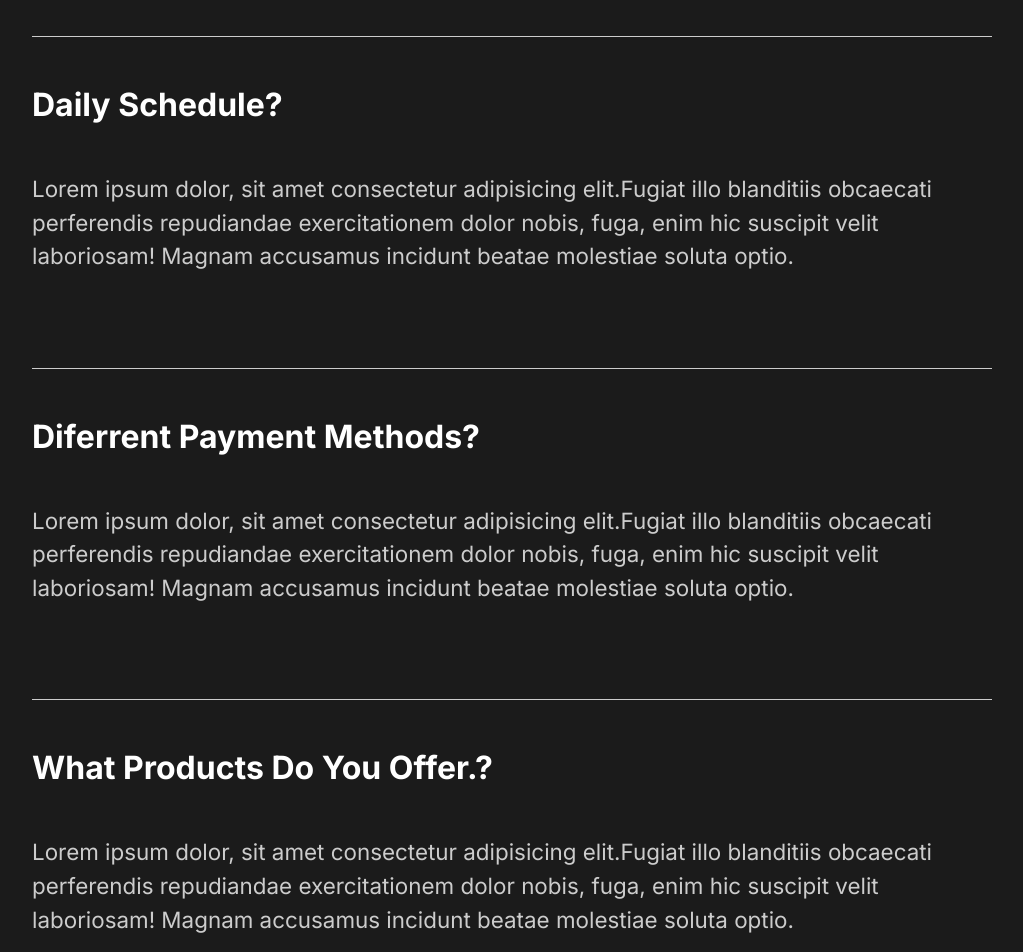
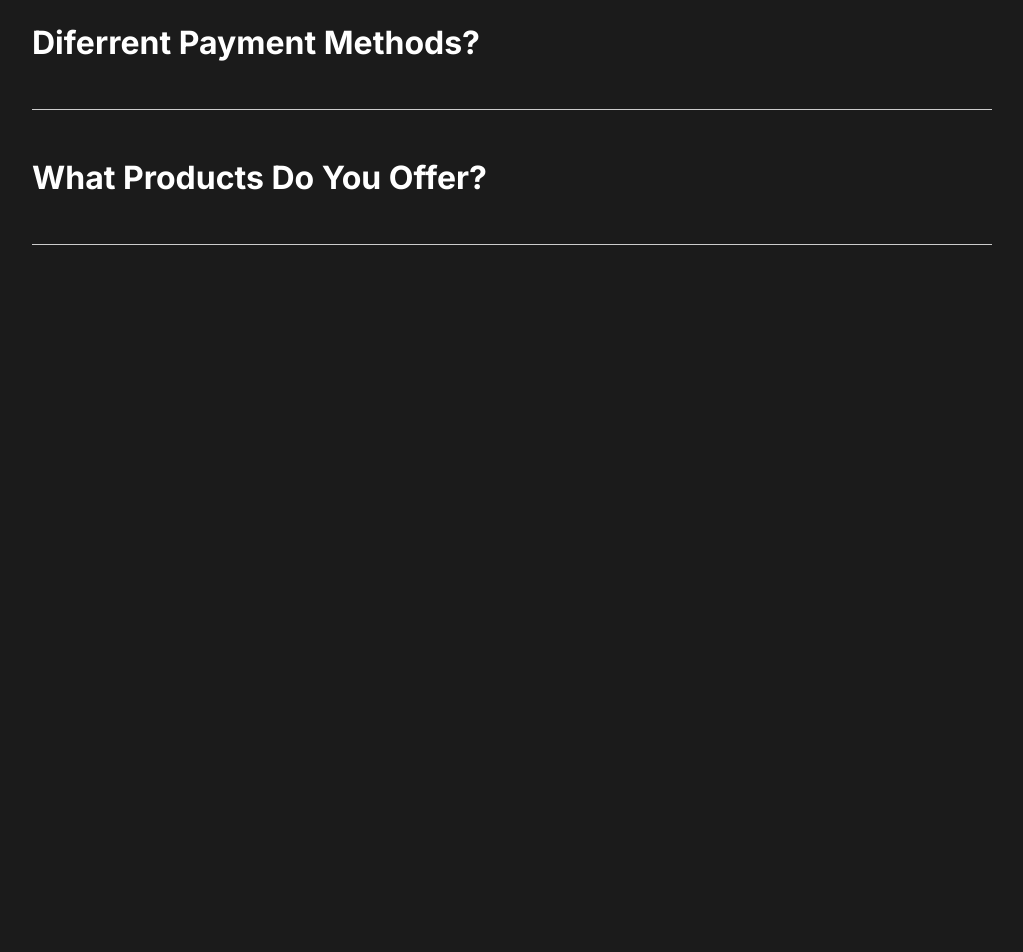
Before and after one commit to gavryk/Capture-Website, a React (Create React App) app: page / in a window 1280 px wide. Shown: the part 2300-3252 px from the top of the page, without its empty margins (128-1151 px from the left). After the commit the page ends 2625 px from the top, so only its background shows below. Built offline with nearby package versions, Linux system fonts and the light colour scheme.

Commit message:
toggle component

```diff
--- a/src/App.js
+++ b/src/App.js
@@ -6,7 +6,6 @@ import { AnimatePresence } from 'framer-motion';
 
 const App = () => {
   const location = useLocation();
-  console.log(location);
 
   return (
     <div className="App">
--- a/src/components/Faq/Faq.jsx
+++ b/src/components/Faq/Faq.jsx
@@ -1,7 +1,42 @@
-import React from "react";
+import { AnimateSharedLayout } from "framer-motion";
+import React, { useEffect, useState } from "react";
+import Toggle from "../Toggle/Toggle";
 import style from "./Faq.module.scss";
 
+const faqsList = [
+  {
+    question: "How Do I Start?",
+    answer:
+      "Lorem ipsum dolor, sit amet consectetur adipisicing elit.Fugiat illo blanditiis obcaecati perferendis repudiandae exercitationem dolor nobis, fuga, enim hic suscipit velit laboriosam! Magnam accusamus incidunt beatae molestiae soluta optio.",
+    active: false,
+  },
+  {
+    question: "Daily Schedule?",
+    answer:
+      "Lorem ipsum dolor, sit amet consectetur adipisicing elit.Fugiat illo blanditiis obcaecati perferendis repudiandae exercitationem dolor nobis, fuga, enim hic suscipit velit laboriosam! Magnam accusamus incidunt beatae molestiae soluta optio.",
+    active: false,
+  },
+  {
+    question: "Diferrent Payment Methods?",
+    answer:
+      "Lorem ipsum dolor, sit amet consectetur adipisicing elit.Fugiat illo blanditiis obcaecati perferendis repudiandae exercitationem dolor nobis, fuga, enim hic suscipit velit laboriosam! Magnam accusamus incidunt beatae molestiae soluta optio.",
+    active: false,
+  },
+  {
+    question: "What Products Do You Offer?",
+    answer:
+      "Lorem ipsum dolor, sit amet consectetur adipisicing elit.Fugiat illo blanditiis obcaecati perferendis repudiandae exercitationem dolor nobis, fuga, enim hic suscipit velit laboriosam! Magnam accusamus incidunt beatae molestiae soluta optio.",
+    active: false,
+  },
+];
+
 const Faq = () => {
+  const [faqs, setFaqs] = useState([]);
+
+  useEffect(() => {
+    setFaqs(faqsList);
+  }, [])
+
   return (
     <div className={style.faqSection}>
       <div className={style.title}>
@@ -9,58 +44,11 @@ const Faq = () => {
           Any Questions <span>FAQ</span>
         </h2>
       </div>
-      <div className={style.question}>
-        <h4>
-         How Do I Start?
-        </h4>
-        <div className={style.answer}>
-          <p>
-            Lorem ipsum dolor, sit amet consectetur adipisicing elit.Fugiat illo
-            blanditiis obcaecati perferendis repudiandae exercitationem dolor
-            nobis, fuga, enim hic suscipit velit laboriosam! Magnam accusamus
-            incidunt beatae molestiae soluta optio.
-          </p>
-        </div>
-      </div>
-      <div className={style.question}>
-        <h4>
-          Daily Schedule?
-        </h4>
-        <div className={style.answer}>
-          <p>
-            Lorem ipsum dolor, sit amet consectetur adipisicing elit.Fugiat illo
-            blanditiis obcaecati perferendis repudiandae exercitationem dolor
-            nobis, fuga, enim hic suscipit velit laboriosam! Magnam accusamus
-            incidunt beatae molestiae soluta optio.
-          </p>
-        </div>
-      </div>
-      <div className={style.question}>
-        <h4>
-          Diferrent Payment Methods?
-        </h4>
-        <div className={style.answer}>
-          <p>
-            Lorem ipsum dolor, sit amet consectetur adipisicing elit.Fugiat illo
-            blanditiis obcaecati perferendis repudiandae exercitationem dolor
-            nobis, fuga, enim hic suscipit velit laboriosam! Magnam accusamus
-            incidunt beatae molestiae soluta optio.
-          </p>
-        </div>
-      </div>
-      <div className={style.question}>
-        <h4>
-          What Products Do You Offer.?
-        </h4>
-        <div className={style.answer}>
-          <p>
-            Lorem ipsum dolor, sit amet consectetur adipisicing elit.Fugiat illo
-            blanditiis obcaecati perferendis repudiandae exercitationem dolor
-            nobis, fuga, enim hic suscipit velit laboriosam! Magnam accusamus
-            incidunt beatae molestiae soluta optio.
-          </p>
-        </div>
-      </div>
+      <AnimateSharedLayout>
+        {faqs.map((item, index) => {
+          return <Toggle key={`${item.question}_${index}`} {...item} />;
+        })}
+      </AnimateSharedLayout>
     </div>
   );
 };
--- a/src/components/Faq/Faq.module.scss
+++ b/src/components/Faq/Faq.module.scss
@@ -10,27 +10,4 @@
       display: block;
     }
   }
-  .question {
-    padding: 3rem 0;
-    cursor: pointer;
-    position: relative;
-    &:after {
-      content: "";
-      position: absolute;
-      width: 100%;
-      height: 1px;
-      bottom: 0;
-      left: 0;
-      background-color: #ccc;
-    }
-    h4 {
-      color: #fff;
-    }
-  }
-  .answer {
-    padding: 2rem 0;
-    p {
-      padding: 1rem 0;
-    }
-  }
 }
--- /dev/null
+++ b/src/components/Toggle/Toggle.jsx
@@ -0,0 +1,23 @@
+import React, { useState } from "react";
+import { motion } from "framer-motion";
+import style from "./Toggle.module.scss";
+
+const Toggle = ({ question, answer }) => {
+  const [toggle, setToggle] = useState(false);
+  return (
+    <motion.div
+      layout
+      className={style.question}
+      onClick={() => setToggle(!toggle)}
+    >
+      <motion.h4 layout>{question}</motion.h4>
+      {toggle && (
+        <div className={style.answer}>
+          <p>{answer}</p>
+        </div>
+      )}
+    </motion.div>
+  );
+};
+
+export default Toggle;
--- /dev/null
+++ b/src/components/Toggle/Toggle.module.scss
@@ -0,0 +1,24 @@
+.question {
+    padding: 3rem 0;
+    cursor: pointer;
+    position: relative;
+    &:after {
+      content: "";
+      position: absolute;
+      width: 100%;
+      height: 1px;
+      bottom: 0;
+      left: 0;
+      background-color: #ccc;
+    }
+    h4 {
+      color: #fff;
+    }
+  }
+  .answer {
+    padding: 2rem 0;
+    transition: all .4s ease-in-out;
+    p {
+      padding: 1rem 0;
+    }
+  }
--- a/src/components/index.js
+++ b/src/components/index.js
@@ -3,3 +3,4 @@ export { default as Services } from './Services/Services';
 export { default as Faq } from './Faq/Faq';
 export { default as Nav } from './Nav/Nav';
 export { default as Wave } from './Wave/Wave';
+export { default as Toggle } from './Toggle/Toggle';
```
